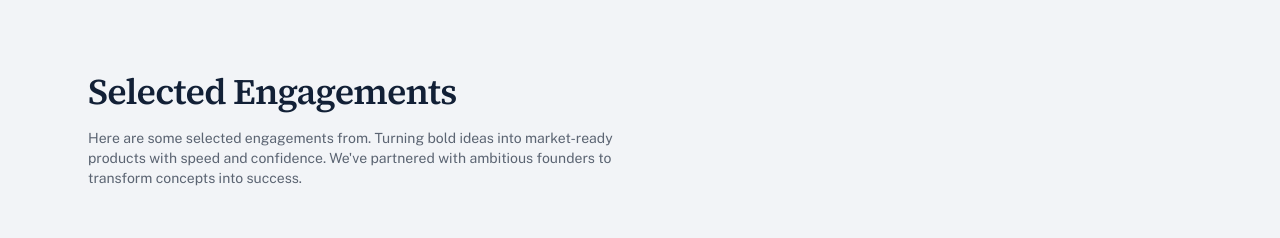
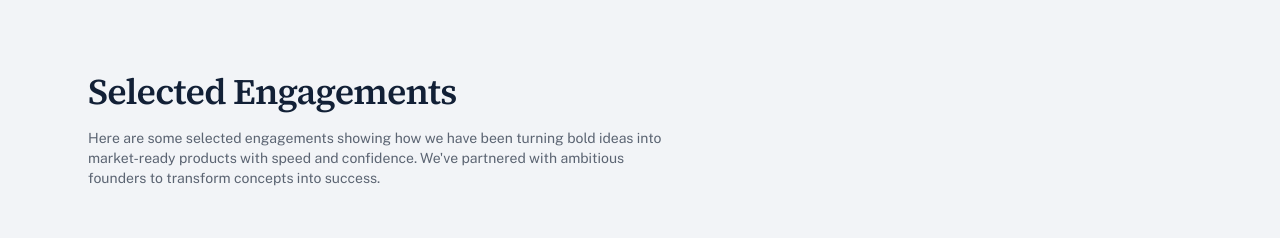
Before and after one commit to olumuyiwaa/etmanagement, a Next.js app: page / in a window 1280 px wide. Shown: the part 4060-4298 px from the top of the page. Built offline with nearby package versions, Linux system fonts and the light colour scheme.

Commit message:
ui improvements

```diff
--- a/components/CaseStudies.tsx
+++ b/components/CaseStudies.tsx
@@ -6,7 +6,7 @@ export default function CaseStudies() {
           Selected Engagements
         </h2>
         <p className="mt-4 max-w-xl text-sm text-muted">
-          Here are some selected engagements from. Turning bold ideas into market-ready products with speed and confidence.
+          Here are some selected engagements showing how we have been turning bold ideas into market-ready products with speed and confidence.
           We've partnered with ambitious founders to transform concepts into success.
         </p>
 
```
